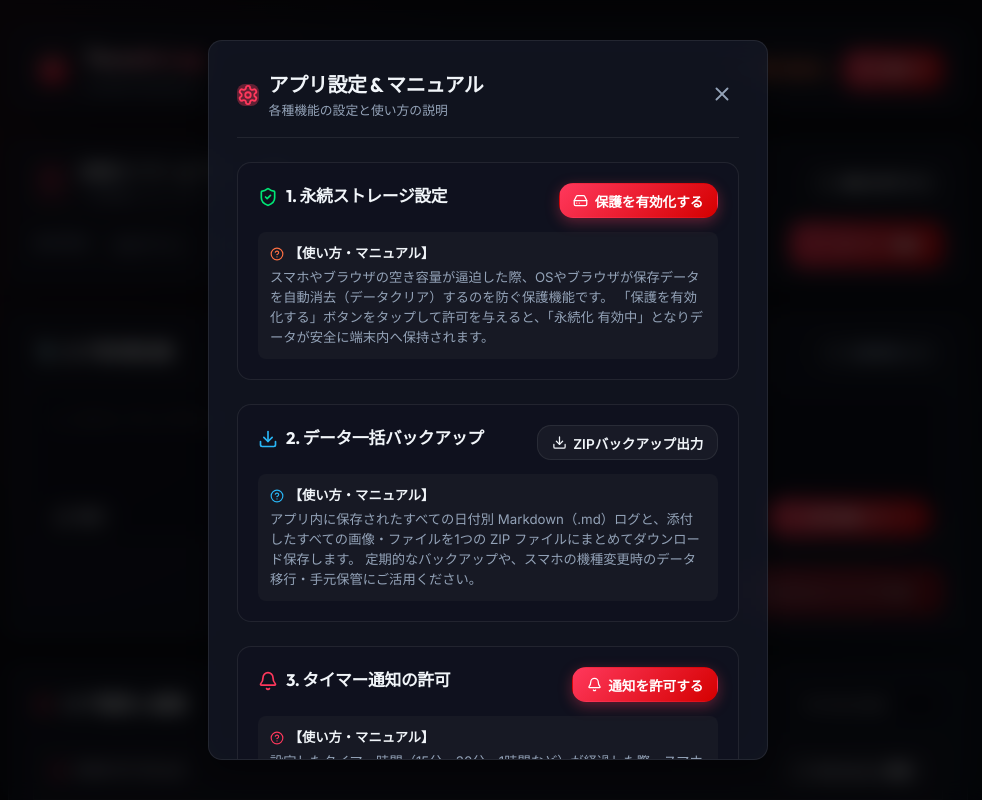
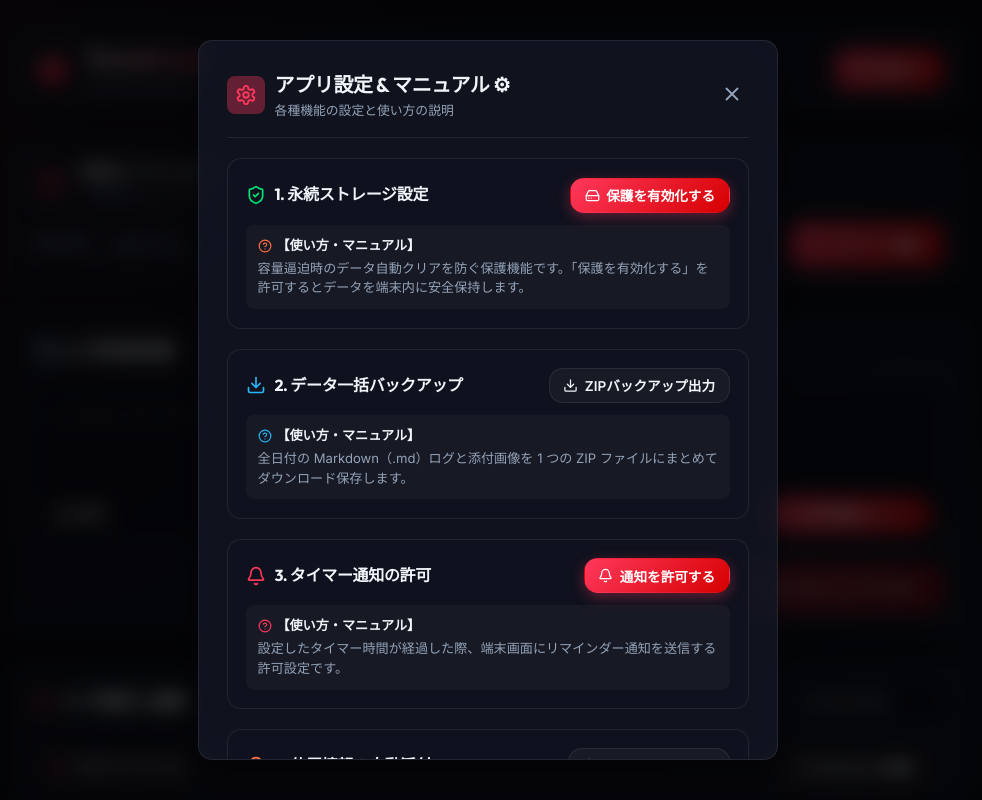
Before and after one commit to takumihomma/tomato-log, a React (Vite) app: page / in a window 1280 px wide. Both pictures are taken after a click on the button "設定 ⚙". Shown: the top 800 px of the page, without its empty margins (152-1134 px from the left). Built offline with nearby package versions, Linux system fonts and the light colour scheme.

Commit message:
feat: add geolocation tracking toggle and refactor SettingsModal UI styling

```diff
--- a/src/App.tsx
+++ b/src/App.tsx
@@ -18,6 +18,9 @@ export const App: React.FC = () => {
   const [selectedDate, setSelectedDate] = useState<string>(() => new Date().toISOString().split('T')[0]);
   const [allLogs, setAllLogs] = useState<DayLog[]>([]);
   const [attachments, setAttachments] = useState<Attachment[]>([]);
+
+  // Geolocation setting state
+  const [enableGeo, setEnableGeo] = useState<boolean>(false);
 
   // Notification Permission State
   const [notificationPermission, setNotificationPermission] = useState<NotificationPermission>('default');
@@ -89,8 +92,6 @@ export const App: React.FC = () => {
     <div className="app-container">
       {/* Top Bar Header with Settings Button */}
       <Header
-        isPersisted={isPersisted}
-        onRequestPersist={handleRequestPersist}
         onOpenSettings={() => setIsSettingsOpen(true)}
       />
 
@@ -100,6 +101,7 @@ export const App: React.FC = () => {
       {/* Voice / Text Log Input Box */}
       <VoiceRecorder
         currentDate={selectedDate}
+        enableGeo={enableGeo}
         onLogUpdated={refreshData}
       />
 
@@ -126,6 +128,8 @@ export const App: React.FC = () => {
         onExport={handleExport}
         notificationPermission={notificationPermission}
         onRequestNotification={handleRequestNotification}
+        enableGeo={enableGeo}
+        onToggleGeo={setEnableGeo}
       />
 
       {/* Export Progress Modal */}
--- a/src/components/Header.tsx
+++ b/src/components/Header.tsx
@@ -1,17 +1,11 @@
 import React from 'react';
-import { Settings, ShieldCheck, HardDrive } from 'lucide-react';
+import { Settings } from 'lucide-react';
 
 interface HeaderProps {
-  isPersisted: boolean;
-  onRequestPersist: () => void;
   onOpenSettings: () => void;
 }
 
-export const Header: React.FC<HeaderProps> = ({
-  isPersisted,
-  onRequestPersist,
-  onOpenSettings
-}) => {
+export const Header: React.FC<HeaderProps> = ({ onOpenSettings }) => {
   const todayStr = new Date().toLocaleDateString('ja-JP', {
     year: 'numeric',
     month: 'long',
@@ -30,28 +24,13 @@ export const Header: React.FC<HeaderProps> = ({
       </div>
 
       <div style={{ display: 'flex', gap: '0.6rem', alignItems: 'center' }}>
-        {isPersisted ? (
-          <span className="badge badge-active" title="ブラウザのストレージ永続化が有効です">
-            <ShieldCheck size={14} /> 永続ストレージ
-          </span>
-        ) : (
-          <button
-            onClick={onRequestPersist}
-            className="badge"
-            style={{ cursor: 'pointer', background: 'rgba(255, 112, 67, 0.15)', color: 'var(--accent-orange)' }}
-            title="クリックしてデータ保護の永続化を有効にする"
-          >
-            <HardDrive size={14} /> 保護を有効化
-          </button>
-        )}
-
         <button
           onClick={onOpenSettings}
           className="btn btn-primary"
-          style={{ padding: '0.5rem 0.95rem', fontSize: '0.88rem', gap: '0.4rem' }}
+          style={{ padding: '0.55rem 1.1rem', fontSize: '0.9rem', gap: '0.45rem' }}
           title="設定とマニュアルを開く"
         >
-          <Settings size={17} /> 設定 ⚙
+          <Settings size={18} /> 設定 ⚙
         </button>
       </div>
     </header>
--- a/src/components/SettingsModal.tsx
+++ b/src/components/SettingsModal.tsx
@@ -1,5 +1,5 @@
 import React from 'react';
-import { Settings, X, ShieldCheck, HardDrive, Download, Bell, HelpCircle } from 'lucide-react';
+import { Settings, X, ShieldCheck, HardDrive, Download, Bell, MapPin, HelpCircle } from 'lucide-react';
 
 interface SettingsModalProps {
   isOpen: boolean;
@@ -9,6 +9,8 @@ interface SettingsModalProps {
   onExport: () => void;
   notificationPermission: NotificationPermission;
   onRequestNotification: () => void;
+  enableGeo: boolean;
+  onToggleGeo: (enabled: boolean) => void;
 }
 
 export const SettingsModal: React.FC<SettingsModalProps> = ({
@@ -18,7 +20,9 @@ export const SettingsModal: React.FC<SettingsModalProps> = ({
   onRequestPersist,
   onExport,
   notificationPermission,
-  onRequestNotification
+  onRequestNotification,
+  enableGeo,
+  onToggleGeo
 }) => {
   if (!isOpen) return null;
 
@@ -41,13 +45,13 @@ export const SettingsModal: React.FC<SettingsModalProps> = ({
         className="glass-panel"
         style={{
           width: '100%',
-          maxWidth: '560px',
+          maxWidth: '580px',
           maxHeight: '90vh',
           overflowY: 'auto',
           padding: '1.75rem',
           display: 'flex',
           flexDirection: 'column',
-          gap: '1.5rem',
+          gap: '1.25rem',
           position: 'relative'
         }}
         onClick={(e) => e.stopPropagation()}
@@ -55,11 +59,11 @@ export const SettingsModal: React.FC<SettingsModalProps> = ({
         {/* Header */}
         <div style={{ display: 'flex', justifyContent: 'space-between', alignItems: 'center', borderBottom: '1px solid var(--border-color)', paddingBottom: '1rem' }}>
           <div style={{ display: 'flex', alignItems: 'center', gap: '0.6rem' }}>
-            <div style={{ padding: '0.5.rem', borderRadius: 'var(--radius-sm)', background: 'var(--primary-glow)', color: 'var(--primary)', display: 'flex' }}>
+            <div style={{ padding: '0.5rem', borderRadius: 'var(--radius-sm)', background: 'var(--primary-glow)', color: 'var(--primary)', display: 'flex' }}>
               <Settings size={22} />
             </div>
             <div>
-              <h2 style={{ fontSize: '1.25rem', fontWeight: 700 }}>アプリ設定 & マニュアル</h2>
+              <h2 style={{ fontSize: '1.25rem', fontWeight: 700 }}>アプリ設定 & マニュアル ⚙</h2>
               <p style={{ fontSize: '0.8rem', color: 'var(--text-muted)' }}>各種機能の設定と使い方の説明</p>
             </div>
           </div>
@@ -72,11 +76,11 @@ export const SettingsModal: React.FC<SettingsModalProps> = ({
         </div>
 
         {/* Section 1: Storage Persistence */}
-        <div style={{ background: 'var(--bg-input)', padding: '1.25rem', borderRadius: 'var(--radius-md)', border: '1px solid var(--border-color)', display: 'flex', flexDirection: 'column', gap: '0.85rem' }}>
-          <div style={{ display: 'flex', justifyContent: 'space-between', alignItems: 'flex-start', flexWrap: 'wrap', gap: '0.75rem' }}>
+        <div style={{ background: 'var(--bg-input)', padding: '1.15rem', borderRadius: 'var(--radius-md)', border: '1px solid var(--border-color)', display: 'flex', flexDirection: 'column', gap: '0.75rem' }}>
+          <div style={{ display: 'flex', justifyContent: 'space-between', alignItems: 'center', flexWrap: 'wrap', gap: '0.75rem' }}>
             <div style={{ display: 'flex', alignItems: 'center', gap: '0.5rem' }}>
               <ShieldCheck size={20} color="var(--accent-green)" />
-              <h3 style={{ fontSize: '1.05rem', fontWeight: 700 }}>1. 永続ストレージ設定</h3>
+              <h3 style={{ fontSize: '1rem', fontWeight: 700 }}>1. 永続ストレージ設定</h3>
             </div>
             {isPersisted ? (
               <span className="badge badge-active">
@@ -89,42 +93,40 @@ export const SettingsModal: React.FC<SettingsModalProps> = ({
             )}
           </div>
 
-          <div style={{ fontSize: '0.83rem', color: 'var(--text-muted)', background: 'rgba(255,255,255,0.03)', padding: '0.75rem', borderRadius: 'var(--radius-sm)', lineHeight: '1.5' }}>
-            <p style={{ fontWeight: 600, color: 'var(--text-main)', marginBottom: '0.25rem', display: 'flex', alignItems: 'center', gap: '0.3rem' }}>
+          <div style={{ fontSize: '0.82rem', color: 'var(--text-muted)', background: 'rgba(255,255,255,0.03)', padding: '0.7rem', borderRadius: 'var(--radius-sm)', lineHeight: '1.5' }}>
+            <p style={{ fontWeight: 600, color: 'var(--text-main)', marginBottom: '0.2rem', display: 'flex', alignItems: 'center', gap: '0.3rem' }}>
               <HelpCircle size={14} color="var(--accent-orange)" /> 【使い方・マニュアル】
             </p>
-            スマホやブラウザの空き容量が逼迫した際、OSやブラウザが保存データを自動消去（データクリア）するのを防ぐ保護機能です。
-            「保護を有効化する」ボタンをタップして許可を与えると、「永続化 有効中」となりデータが安全に端末内へ保持されます。
+            容量逼迫時のデータ自動クリアを防ぐ保護機能です。「保護を有効化する」を許可するとデータを端末内に安全保持します。
           </div>
         </div>
 
         {/* Section 2: Backup */}
-        <div style={{ background: 'var(--bg-input)', padding: '1.25rem', borderRadius: 'var(--radius-md)', border: '1px solid var(--border-color)', display: 'flex', flexDirection: 'column', gap: '0.85rem' }}>
-          <div style={{ display: 'flex', justifyContent: 'space-between', alignItems: 'flex-start', flexWrap: 'wrap', gap: '0.75rem' }}>
+        <div style={{ background: 'var(--bg-input)', padding: '1.15rem', borderRadius: 'var(--radius-md)', border: '1px solid var(--border-color)', display: 'flex', flexDirection: 'column', gap: '0.75rem' }}>
+          <div style={{ display: 'flex', justifyContent: 'space-between', alignItems: 'center', flexWrap: 'wrap', gap: '0.75rem' }}>
             <div style={{ display: 'flex', alignItems: 'center', gap: '0.5rem' }}>
               <Download size={20} color="var(--accent-blue)" />
-              <h3 style={{ fontSize: '1.05rem', fontWeight: 700 }}>2. データ一括バックアップ</h3>
+              <h3 style={{ fontSize: '1rem', fontWeight: 700 }}>2. データ一括バックアップ</h3>
             </div>
             <button onClick={onExport} className="btn btn-secondary" style={{ padding: '0.4rem 0.85rem', fontSize: '0.85rem', gap: '0.4rem' }}>
               <Download size={15} /> ZIPバックアップ出力
             </button>
           </div>
 
-          <div style={{ fontSize: '0.83rem', color: 'var(--text-muted)', background: 'rgba(255,255,255,0.03)', padding: '0.75rem', borderRadius: 'var(--radius-sm)', lineHeight: '1.5' }}>
-            <p style={{ fontWeight: 600, color: 'var(--text-main)', marginBottom: '0.25rem', display: 'flex', alignItems: 'center', gap: '0.3rem' }}>
+          <div style={{ fontSize: '0.82rem', color: 'var(--text-muted)', background: 'rgba(255,255,255,0.03)', padding: '0.7rem', borderRadius: 'var(--radius-sm)', lineHeight: '1.5' }}>
+            <p style={{ fontWeight: 600, color: 'var(--text-main)', marginBottom: '0.2rem', display: 'flex', alignItems: 'center', gap: '0.3rem' }}>
               <HelpCircle size={14} color="var(--accent-blue)" /> 【使い方・マニュアル】
             </p>
-            アプリ内に保存されたすべての日付別 Markdown（.md）ログと、添付したすべての画像・ファイルを1つの ZIP ファイルにまとめてダウンロード保存します。
-            定期的なバックアップや、スマホの機種変更時のデータ移行・手元保管にご活用ください。
+            全日付の Markdown（.md）ログと添付画像を 1 つの ZIP ファイルにまとめてダウンロード保存します。
           </div>
         </div>
 
         {/* Section 3: Notification */}
-        <div style={{ background: 'var(--bg-input)', padding: '1.25rem', borderRadius: 'var(--radius-md)', border: '1px solid var(--border-color)', display: 'flex', flexDirection: 'column', gap: '0.85rem' }}>
-          <div style={{ display: 'flex', justifyContent: 'space-between', alignItems: 'flex-start', flexWrap: 'wrap', gap: '0.75rem' }}>
+        <div style={{ background: 'var(--bg-input)', padding: '1.15rem', borderRadius: 'var(--radius-md)', border: '1px solid var(--border-color)', display: 'flex', flexDirection: 'column', gap: '0.75rem' }}>
+          <div style={{ display: 'flex', justifyContent: 'space-between', alignItems: 'center', flexWrap: 'wrap', gap: '0.75rem' }}>
             <div style={{ display: 'flex', alignItems: 'center', gap: '0.5rem' }}>
               <Bell size={20} color="var(--primary)" />
-              <h3 style={{ fontSize: '1.05rem', fontWeight: 700 }}>3. タイマー通知の許可</h3>
+              <h3 style={{ fontSize: '1rem', fontWeight: 700 }}>3. タイマー通知の許可</h3>
             </div>
             {notificationPermission === 'granted' ? (
               <span className="badge badge-active">
@@ -137,12 +139,35 @@ export const SettingsModal: React.FC<SettingsModalProps> = ({
             )}
           </div>
 
-          <div style={{ fontSize: '0.83rem', color: 'var(--text-muted)', background: 'rgba(255,255,255,0.03)', padding: '0.75rem', borderRadius: 'var(--radius-sm)', lineHeight: '1.5' }}>
-            <p style={{ fontWeight: 600, color: 'var(--text-main)', marginBottom: '0.25rem', display: 'flex', alignItems: 'center', gap: '0.3rem' }}>
+          <div style={{ fontSize: '0.82rem', color: 'var(--text-muted)', background: 'rgba(255,255,255,0.03)', padding: '0.7rem', borderRadius: 'var(--radius-sm)', lineHeight: '1.5' }}>
+            <p style={{ fontWeight: 600, color: 'var(--text-main)', marginBottom: '0.2rem', display: 'flex', alignItems: 'center', gap: '0.3rem' }}>
               <HelpCircle size={14} color="var(--primary)" /> 【使い方・マニュアル】
             </p>
-            設定したタイマー時間（15分、30分、1時間など）が経過した際、スマホやPCの画面へ「ログの記録時間です」という通知を送信する許可設定です。
-            通知をタップすることで、即座にアプリが開きマイク音声入力を開始できます。
+            設定したタイマー時間が経過した際、端末画面にリマインダー通知を送信する許可設定です。
+          </div>
+        </div>
+
+        {/* Section 4: Geolocation Toggle */}
+        <div style={{ background: 'var(--bg-input)', padding: '1.15rem', borderRadius: 'var(--radius-md)', border: '1px solid var(--border-color)', display: 'flex', flexDirection: 'column', gap: '0.75rem' }}>
+          <div style={{ display: 'flex', justifyContent: 'space-between', alignItems: 'center', flexWrap: 'wrap', gap: '0.75rem' }}>
+            <div style={{ display: 'flex', alignItems: 'center', gap: '0.5rem' }}>
+              <MapPin size={20} color="var(--accent-orange)" />
+              <h3 style={{ fontSize: '1rem', fontWeight: 700 }}>4. 位置情報の自動添付</h3>
+            </div>
+            <button
+              onClick={() => onToggleGeo(!enableGeo)}
+              className={`btn ${enableGeo ? 'btn-primary' : 'btn-secondary'}`}
+              style={{ padding: '0.4rem 0.85rem', fontSize: '0.85rem', gap: '0.4rem' }}
+            >
+              <MapPin size={15} /> {enableGeo ? '位置情報添付 ON' : '位置情報添付 OFF'}
+            </button>
+          </div>
+
+          <div style={{ fontSize: '0.82rem', color: 'var(--text-muted)', background: 'rgba(255,255,255,0.03)', padding: '0.7rem', borderRadius: 'var(--radius-sm)', lineHeight: '1.5' }}>
+            <p style={{ fontWeight: 600, color: 'var(--text-main)', marginBottom: '0.2rem', display: 'flex', alignItems: 'center', gap: '0.3rem' }}>
+              <HelpCircle size={14} color="var(--accent-orange)" /> 【使い方・マニュアル】
+            </p>
+            ON に設定すると、ログ保存時に現在地（緯度・経度）を取得し、Google Maps リンクを Markdown 内へ自動的に添付します。
           </div>
         </div>
 
--- a/src/components/TimerCard.tsx
+++ b/src/components/TimerCard.tsx
@@ -1,5 +1,5 @@
 import React, { useState, useEffect, useRef } from 'react';
-import { Bell, Clock, Play, Square } from 'lucide-react';
+import { Clock, Play, Square } from 'lucide-react';
 import { NotificationService } from '../services/notification';
 
 interface TimerCardProps {
@@ -10,20 +10,8 @@ export const TimerCard: React.FC<TimerCardProps> = ({ onTriggerRecord }) => {
   const [intervalMinutes, setIntervalMinutes] = useState<number>(30);
   const [isRunning, setIsRunning] = useState<boolean>(false);
   const [timeLeftSeconds, setTimeLeftSeconds] = useState<number>(30 * 60);
-  const [notificationPermission, setNotificationPermission] = useState<NotificationPermission>('default');
 
   const timerRef = useRef<number | null>(null);
-
-  useEffect(() => {
-    if (NotificationService.isSupported()) {
-      setNotificationPermission(Notification.permission);
-    }
-  }, []);
-
-  const handleRequestNotification = async () => {
-    const perm = await NotificationService.requestPermission();
-    setNotificationPermission(perm);
-  };
 
   const startTimer = () => {
     setIsRunning(true);
@@ -43,7 +31,6 @@ export const TimerCard: React.FC<TimerCardProps> = ({ onTriggerRecord }) => {
       timerRef.current = window.setInterval(() => {
         setTimeLeftSeconds((prev) => {
           if (prev <= 1) {
-            // Notification trigger
             NotificationService.sendNotification(
               '🍅 Tomato Log ログ時間です！',
               `設定された${intervalMinutes}分が経過しました。タップして近況を録音しましょう。`
@@ -51,7 +38,7 @@ export const TimerCard: React.FC<TimerCardProps> = ({ onTriggerRecord }) => {
             if (onTriggerRecord) {
               onTriggerRecord();
             }
-            return intervalMinutes * 60; // reset
+            return intervalMinutes * 60;
           }
           return prev - 1;
         });
@@ -80,7 +67,7 @@ export const TimerCard: React.FC<TimerCardProps> = ({ onTriggerRecord }) => {
     <div className="glass-panel" style={{ padding: '1.25rem 1.5rem' }}>
       <div style={{ display: 'flex', justifyContent: 'space-between', alignItems: 'center', marginBottom: '1rem' }}>
         <div style={{ display: 'flex', alignItems: 'center', gap: '0.6rem' }}>
-          <div style={{ padding: '0.5rem', borderRadius: 'var(--radius-sm)', background: 'rgba(255, 56, 92, 0.15)', color: 'var(--primary)' }}>
+          <div style={{ padding: '0.5rem', borderRadius: 'var(--radius-sm)', background: 'rgba(255, 56, 92, 0.15)', color: 'var(--primary)', display: 'flex' }}>
             <Clock size={20} />
           </div>
           <div>
@@ -88,16 +75,6 @@ export const TimerCard: React.FC<TimerCardProps> = ({ onTriggerRecord }) => {
             <p style={{ fontSize: '0.78rem', color: 'var(--text-muted)' }}>一定時間ごとにリマインダー通知を送信</p>
           </div>
         </div>
-
-        {notificationPermission !== 'granted' && (
-          <button
-            onClick={handleRequestNotification}
-            className="btn btn-secondary"
-            style={{ fontSize: '0.8rem', padding: '0.4rem 0.75rem', gap: '0.4rem' }}
-          >
-            <Bell size={14} /> 通知を許可する
-          </button>
-        )}
       </div>
 
       <div style={{ display: 'flex', flexWrap: 'wrap', gap: '1rem', alignItems: 'center', justifyContent: 'space-between' }}>
--- a/src/components/VoiceRecorder.tsx
+++ b/src/components/VoiceRecorder.tsx
@@ -6,16 +6,16 @@ import { StorageService } from '../services/storage';
 
 interface VoiceRecorderProps {
   currentDate: string; // YYYY-MM-DD
+  enableGeo: boolean;
   onLogUpdated: () => void;
 }
 
-export const VoiceRecorder: React.FC<VoiceRecorderProps> = ({ currentDate, onLogUpdated }) => {
+export const VoiceRecorder: React.FC<VoiceRecorderProps> = ({ currentDate, enableGeo, onLogUpdated }) => {
   const [inputText, setInputText] = useState<string>('');
   const [isListening, setIsListening] = useState<boolean>(false);
   const [speechError, setSpeechError] = useState<string | null>(null);
 
   // Position Location
-  const [enableGeo, setEnableGeo] = useState<boolean>(false);
   const [locationData, setLocationData] = useState<LocationData | null>(null);
   const [geoLoading, setGeoLoading] = useState<boolean>(false);
   const [geoError, setGeoError] = useState<string | null>(null);
@@ -30,26 +30,20 @@ export const VoiceRecorder: React.FC<VoiceRecorderProps> = ({ currentDate, onLog
     speechServiceRef.current = new SpeechService();
   }, []);
 
-  // Handle Geolocation fetch
-  const handleToggleGeo = async (enabled: boolean) => {
-    setEnableGeo(enabled);
-    setGeoError(null);
-
-    if (enabled) {
+  // Fetch location if enableGeo is ON
+  useEffect(() => {
+    if (enableGeo) {
       setGeoLoading(true);
-      try {
-        const loc = await GeoService.getCurrentLocation();
-        setLocationData(loc);
-      } catch (err: any) {
-        setGeoError(err.message || '位置情報の取得に失敗しました。');
-        setEnableGeo(false);
-      } finally {
-        setGeoLoading(false);
-      }
+      setGeoError(null);
+      GeoService.getCurrentLocation()
+        .then((loc) => setLocationData(loc))
+        .catch((err) => setGeoError(err.message || '位置情報の取得に失敗しました。'))
+        .finally(() => setGeoLoading(false));
     } else {
       setLocationData(null);
+      setGeoError(null);
     }
-  };
+  }, [enableGeo]);
 
   // Toggle Speech Recognition
   const toggleListening = () => {
@@ -100,7 +94,6 @@ export const VoiceRecorder: React.FC<VoiceRecorderProps> = ({ currentDate, onLog
     try {
       const savedAttachmentNames: string[] = [];
 
-      // Save attachments into IndexedDB Blob
       for (const item of attachedFiles) {
         await StorageService.saveAttachment({
           date: currentDate,
@@ -126,8 +119,6 @@ export const VoiceRecorder: React.FC<VoiceRecorderProps> = ({ currentDate, onLog
       // Clear state
       setInputText('');
       setAttachedFiles([]);
-      setEnableGeo(false);
-      setLocationData(null);
       if (isListening && speechServiceRef.current) {
         speechServiceRef.current.stop();
       }
@@ -147,15 +138,13 @@ export const VoiceRecorder: React.FC<VoiceRecorderProps> = ({ currentDate, onLog
           <span>🎙️ ログ新規記録</span>
         </h2>
 
-        {/* Location Toggle */}
-        <button
-          onClick={() => handleToggleGeo(!enableGeo)}
-          className={`badge ${enableGeo ? 'badge-active' : ''}`}
-          style={{ cursor: 'pointer', padding: '0.4rem 0.75rem', fontSize: '0.82rem' }}
-        >
-          <MapPin size={14} />
-          {geoLoading ? '位置情報取得中...' : enableGeo ? '現在地添付 ON' : '位置情報 OFF'}
-        </button>
+        {/* Location Status Badge */}
+        {enableGeo && (
+          <span className="badge badge-active" style={{ fontSize: '0.82rem' }}>
+            <MapPin size={14} />
+            {geoLoading ? '位置情報取得中...' : locationData ? '位置情報 付与準備OK' : '位置情報 ON'}
+          </span>
+        )}
       </div>
 
       {geoError && (
```
Also changed, not shown: 1 other file (tests, documents, lock files or other folders).
